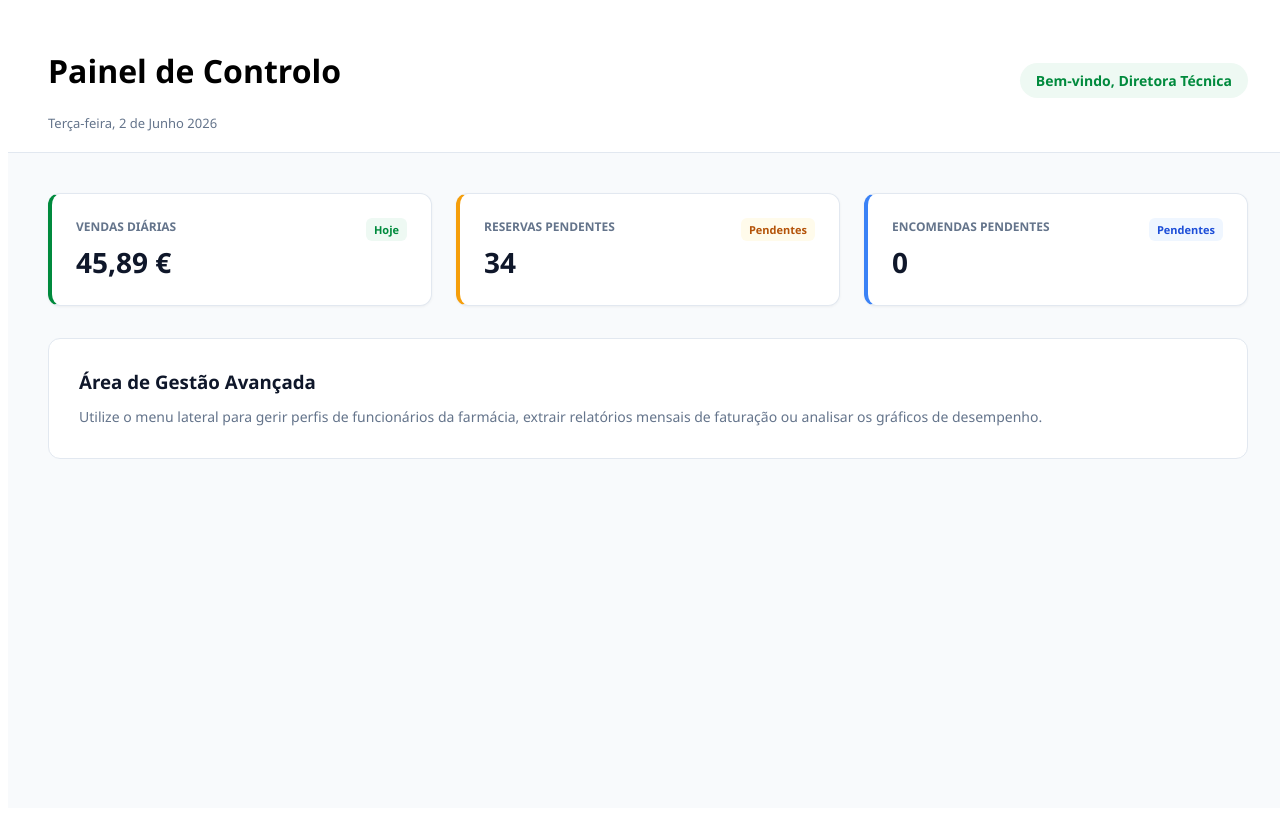
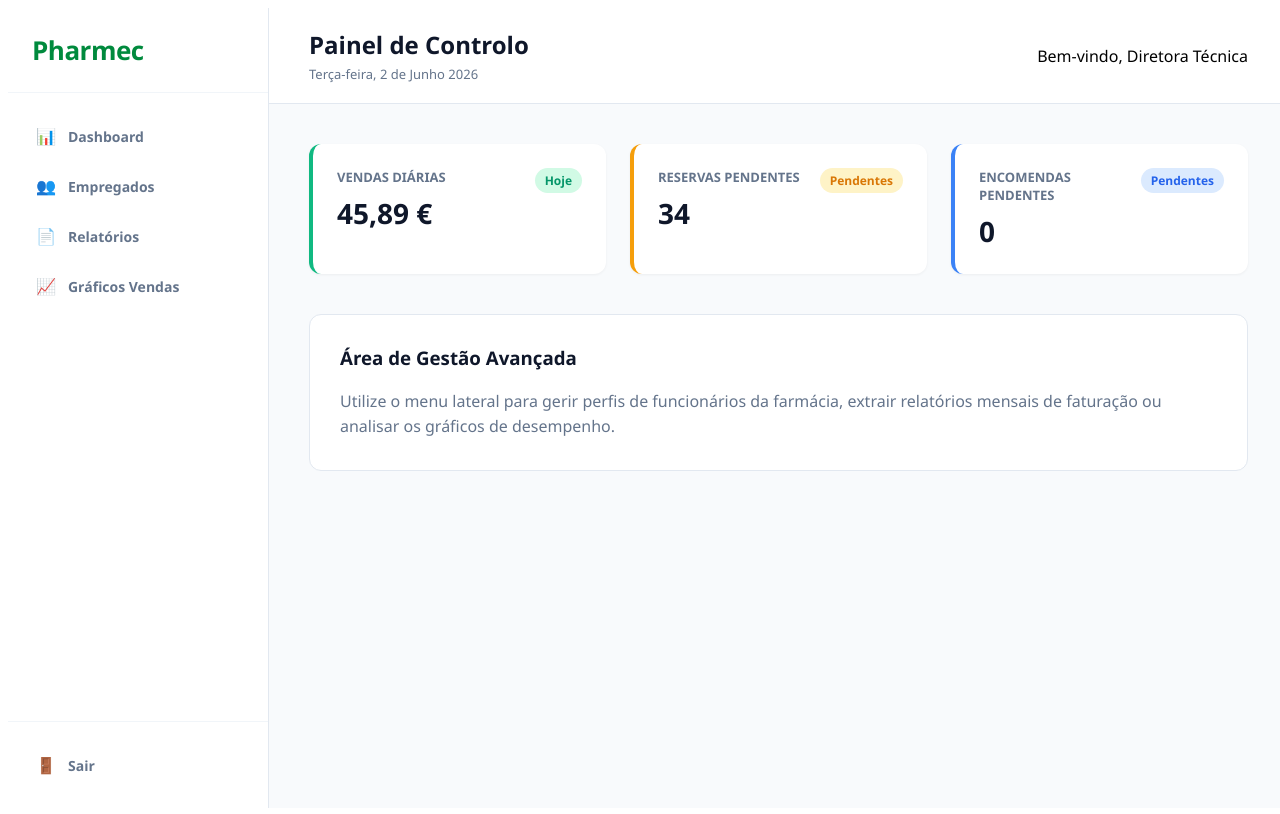
Before and after one commit to Epyke/PharmecWeb, an Angular app: page /dashboard in a window 1280 px wide. Built offline with nearby package versions, Linux system fonts and the light colour scheme.

Commit message:
sidebaer/empregados
sidebar fixa e emoregados para editar e criar

```diff
--- a/src/app/app.routes.ts
+++ b/src/app/app.routes.ts
@@ -4,11 +4,13 @@ import { DashboardComponent } from './dashboard/dashboard';
 import { EmpregadosComponent } from './empregados/empregados';
 import { NovoEmpregadoComponent } from './novo-empregado/novo-empregado';
 
+
 export const routes: Routes = [
   { path: '', redirectTo: 'login', pathMatch: 'full' },
   { path: 'login', component: LoginComponent },
   { path: 'dashboard', component: DashboardComponent },
   { path: 'empregados', component: EmpregadosComponent },
-  { path: 'empregados/novo', component: NovoEmpregadoComponent }
+  { path: 'empregados/novo', component: NovoEmpregadoComponent },
+  { path: 'empregados/editar/:id', component: NovoEmpregadoComponent },
 
 ];
--- a/src/app/dashboard/dashboard.css
+++ b/src/app/dashboard/dashboard.css
@@ -1,3 +1,4 @@
+/* --- Layout Base --- */
 .dashboard-layout {
   display: flex;
   width: 100vw;
@@ -7,80 +8,6 @@
   background-color: #f8fafc;
 }
 
-/* Barra Lateral */
-.sidebar {
-  width: 260px;
-  background-color: #ffffff;
-  border-right: 1px solid #e2e8f0;
-  display: flex;
-  flex-direction: column;
-  height: 100%;
-}
-
-.sidebar-brand {
-  padding: 24px;
-  border-bottom: 1px solid #f1f5f9;
-}
-
-.sidebar-brand h2 {
-  margin: 0;
-  color: #008a3d;
-  font-size: 26px;
-  font-weight: 800;
-  letter-spacing: -0.5px;
-}
-
-.sidebar-brand h2 span {
-  color: #008a3d;
-}
-
-.sidebar-menu {
-  flex: 1;
-  padding: 20px 12px;
-  display: flex;
-  flex-direction: column;
-  gap: 4px;
-}
-
-.menu-item {
-  display: flex;
-  align-items: center;
-  padding: 12px 16px;
-  color: #64748b;
-  text-decoration: none;
-  font-size: 14px;
-  font-weight: 600;
-  border-radius: 8px;
-  cursor: pointer;
-  transition: all 0.2s ease;
-}
-
-.menu-item .icon {
-  margin-right: 12px;
-  font-size: 16px;
-}
-
-.menu-item:hover {
-  background-color: #f1f5f9;
-  color: #1e293b;
-}
-
-.menu-item.active {
-  background-color: #eef9f3;
-  color: #008a3d;
-}
-
-.sidebar-footer {
-  padding: 12px;
-  border-top: 1px solid #f1f5f9;
-}
-
-.menu-item.logout:hover {
-  background-color: #fee2e2;
-  color: #ef4444;
-}
-
-/* Área Central */
 .main-content {
   flex: 1;
   display: flex;
@@ -89,7 +16,6 @@
   overflow-y: auto;
 }
 
-/* Topbar */
 .topbar {
   background-color: #ffffff;
   padding: 20px 40px;
@@ -99,7 +25,7 @@
   align-items: center;
 }
 
-.topbar left h1 {
+.topbar h1 {
   margin: 0 0 4px 0;
   font-size: 24px;
   color: #0f172a;
@@ -111,42 +37,33 @@
   color: #64748b;
 }
 
-.user-badge {
-  font-size: 14px;
-  font-weight: 700;
-  color: #008a3d;
-  background-color: #eef9f3;
-  padding: 8px 16px;
-  border-radius: 20px;
-}
-
-/* Corpo do Painel */
 .panel-body {
   padding: 40px;
 }
 
-/* Grelha de Cartões */
+/* --- Estilos Específicos do Dashboard (Cartões e Grelha) --- */
 .stats-grid {
   display: grid;
-  grid-template-columns: repeat(auto-fit, minmax(240px, 1fr));
+  grid-template-columns: repeat(auto-fit, minmax(250px, 1fr));
   gap: 24px;
-  margin-bottom: 32px;
+  margin-bottom: 40px;
 }
 
 .stat-card {
   background-color: #ffffff;
-  border: 1px solid #e2e8f0;
+  padding: 24px;
   border-radius: 12px;
-  padding: 24px;
+  box-shadow: 0 1px 3px rgba(0,0,0,0.05);
   display: flex;
   justify-content: space-between;
   align-items: flex-start;
-  box-shadow: 0 1px 3px rgba(0,0,0,0.05);
+  border-left: 4px solid transparent;
 }
 
-.stat-card.border-green { border-left: 4px solid #008a3d; }
-.stat-card.border-orange { border-left: 4px solid #f59e0b; }
-.stat-card.border-blue { border-left: 4px solid #3b82f6; }
+/* Cores das bordas laterais dos cartões */
+.border-green { border-left-color: #10b981; }
+.border-orange { border-left-color: #f59e0b; }
+.border-blue { border-left-color: #3b82f6; }
 
 .card-info {
   display: flex;
@@ -154,11 +71,11 @@
 }
 
 .card-subtitle {
-  font-size: 12px;
-  font-weight: 700;
+  font-size: 13px;
   color: #64748b;
+  margin-bottom: 8px;
+  font-weight: 600;
   text-transform: uppercase;
-  margin-bottom: 8px;
 }
 
 .card-title {
@@ -167,32 +84,33 @@
   color: #0f172a;
 }
 
+/* Badges (Etiquetas) coloridas */
 .badge {
-  font-size: 11px;
-  font-weight: 700;
-  padding: 4px 8px;
-  border-radius: 6px;
+  padding: 4px 10px;
+  border-radius: 20px;
+  font-size: 12px;
+  font-weight: 600;
 }
 
-.badge-green { background-color: #eef9f3; color: #008a3d; }
-.badge-orange { background-color: #fffbeb; color: #b45309; }
-.badge-blue { background-color: #eff6ff; color: #1d4ed8; }
+.badge-green { background-color: #d1fae5; color: #059669; }
+.badge-orange { background-color: #fef3c7; color: #d97706; }
+.badge-blue { background-color: #dbeafe; color: #2563eb; }
 
+/* Caixa de Informação inferior */
 .dashboard-info-box {
   background-color: #ffffff;
+  padding: 30px;
+  border-radius: 12px;
   border: 1px solid #e2e8f0;
-  border-radius: 12px;
-  padding: 30px;
 }
 
 .dashboard-info-box h3 {
-  margin: 0 0 12px 0;
+  margin-top: 0;
   color: #0f172a;
 }
 
 .dashboard-info-box p {
-  margin: 0;
   color: #64748b;
   line-height: 1.6;
-  font-size: 14px;
+  margin-bottom: 0;
 }
--- a/src/app/dashboard/dashboard.html
+++ b/src/app/dashboard/dashboard.html
@@ -1,4 +1,6 @@
 <div class="dashboard-layout">
+
+  <app-sidebar></app-sidebar>
 
   <main class="main-content">
 
--- a/src/app/dashboard/dashboard.ts
+++ b/src/app/dashboard/dashboard.ts
@@ -1,12 +1,13 @@
 import { Component } from '@angular/core';
 import { CommonModule } from '@angular/common';
 import { RouterModule } from '@angular/router';
+import { SidebarComponent } from '../sidebar/sidebar';
 
 
 @Component({
   selector: 'app-dashboard',
   standalone: true,
-  imports: [CommonModule, RouterModule],
+  imports: [CommonModule, RouterModule, SidebarComponent],
   templateUrl: './dashboard.html',
   styleUrl: './dashboard.css'
 })
--- a/src/app/empregados/empregados.css
+++ b/src/app/empregados/empregados.css
@@ -1,4 +1,4 @@
-/* Layout Base (Igual ao Dashboard) */
+/* --- Layout Base e Conteúdo Principal --- */
 .dashboard-layout {
   display: flex;
   width: 100vw;
@@ -6,68 +6,6 @@
   overflow: hidden;
   font-family: 'Segoe UI', Tahoma, Geneva, Verdana, sans-serif;
   background-color: #f8fafc;
-}
-
-.sidebar {
-  width: 260px;
-  background-color: #ffffff;
-  border-right: 1px solid #e2e8f0;
-  display: flex;
-  flex-direction: column;
-  height: 100%;
-}
-
-.sidebar-brand {
-  padding: 24px;
-  border-bottom: 1px solid #f1f5f9;
-}
-
-.sidebar-brand h2 {
-  margin: 0;
-  color: #008a3d;
-  font-size: 26px;
-  font-weight: 800;
-  letter-spacing: -0.5px;
-}
-
-.sidebar-brand h2 span {
-  color: #008a3d;
-}
-
-.sidebar-menu {
-  flex: 1;
-  padding: 20px 12px;
-  display: flex;
-  flex-direction: column;
-  gap: 4px;
-}
-
-.menu-item {
-  display: flex;
-  align-items: center;
-  padding: 12px 16px;
-  color: #64748b;
-  text-decoration: none;
-  font-size: 14px;
-  font-weight: 600;
-  border-radius: 8px;
-  cursor: pointer;
-  transition: all 0.2s ease;
-}
-
-.menu-item .icon {
-  margin-right: 12px;
-  font-size: 16px;
-}
-
-.menu-item:hover {
-  background-color: #f1f5f9;
-  color: #1e293b;
-}
-
-.menu-item.active {
-  background-color: #eef9f3;
-  color: #008a3d;
 }
 
 .main-content {
@@ -177,13 +115,13 @@
   border-radius: 20px;
   font-size: 12px;
   font-weight: 600;
-  background-color: #fee2e2; /* Vermelho claro */
-  color: #ef4444; /* Vermelho escuro */
+  background-color: #fee2e2;
+  color: #ef4444;
 }
 
 .status-badge.active {
-  background-color: #eef9f3; /* Verde claro */
-  color: #008a3d; /* Verde escuro */
+  background-color: #eef9f3;
+  color: #008a3d;
 }
 
 /* Botões de Ação na Tabela */
--- a/src/app/empregados/empregados.html
+++ b/src/app/empregados/empregados.html
@@ -1,16 +1,6 @@
 <div class="dashboard-layout">
 
-  <aside class="sidebar">
-    <div class="sidebar-brand">
-      <h2><span>P</span>harmec</h2>
-    </div>
-    <nav class="sidebar-menu">
-      <a routerLink="/dashboard" class="menu-item"><span class="icon">📊</span> Dashboard</a>
-      <a routerLink="/empregados" class="menu-item active"><span class="icon">👥</span> Empregados</a>
-      <a class="menu-item"><span class="icon">📄</span> Relatórios</a>
-      <a class="menu-item"><span class="icon">📈</span> Gráficos Vendas</a>
-    </nav>
-  </aside>
+  <app-sidebar></app-sidebar>
 
   <main class="main-content">
     <header class="topbar">
@@ -51,10 +41,12 @@
                 <span class="status-badge" [class.active]="emp.ativo !== false">
                   {{ emp.ativo !== false ? 'Ativo' : 'Inativo' }}
                 </span>
-              </td>
               <td class="actions-cell">
-                <button class="btn-icon edit">✏️</button>
-                <button class="btn-icon delete">🗑️</button>
+                <button class="btn-icon edit" routerLink="/empregados/editar/{{ emp.idFuncionario || emp.id }}">✏️</button>
+
+                <button *ngIf="emp.ativo !== false" class="btn-icon delete" (click)="apagar(emp.idFuncionario || emp.id, emp.nome)">🗑️</button>
+
+                <button *ngIf="emp.ativo === false" class="btn-icon restore" (click)="reativar(emp.idFuncionario || emp.id, emp.nome)" title="Reativar Empregado">♻️</button>
               </td>
             </tr>
 
--- a/src/app/services/empregados.ts
+++ b/src/app/services/empregados.ts
@@ -22,4 +22,25 @@ export class EmpregadosService {
     // O POST envia os 'dados' para o 'apiUrl'
     return this.http.post(this.apiUrl, dados);
   }
+
+  apagarEmpregado(id: number): Observable<any> {
+    return this.http.delete(`${this.apiUrl}/${id}`);
+  }
+
+  // --- NOVAS FUNÇÕES PARA O EDITAR ---
+
+  // Vai buscar os dados de apenas UM empregado para preencher o formulário
+  obterEmpregadoPorId(id: number): Observable<any> {
+    return this.http.get<any>(`${this.apiUrl}/${id}`);
+  }
+
+  // Envia as alterações (o PUT) para o Java gravar
+  atualizarEmpregado(id: number, dados: any): Observable<any> {
+    return this.http.put(`${this.apiUrl}/${id}`, dados);
+  }
+  // Pede ao Java para mudar o estado para ativo novamente
+  reativarEmpregado(id: number): Observable<any> {
+    // O PUT exige um corpo (body), por isso enviamos um objeto vazio {}
+    return this.http.put(`${this.apiUrl}/${id}/reativar`, {});
+  }
 }
--- /dev/null
+++ b/src/app/sidebar/sidebar.css
@@ -0,0 +1,73 @@
+/* --- Estilos da Barra Lateral (Sidebar) --- */
+.sidebar {
+  width: 260px;
+  background-color: #ffffff;
+  border-right: 1px solid #e2e8f0;
+  display: flex;
+  flex-direction: column;
+  height: 100%;
+}
+
+.sidebar-brand {
+  padding: 24px;
+  border-bottom: 1px solid #f1f5f9;
+}
+
+.sidebar-brand h2 {
+  margin: 0;
+  color: #008a3d;
+  font-size: 26px;
+  font-weight: 800;
+  letter-spacing: -0.5px;
+}
+
+.sidebar-brand h2 span {
+  color: #008a3d;
+}
+
+.sidebar-menu {
+  flex: 1;
+  padding: 20px 12px;
+  display: flex;
+  flex-direction: column;
+  gap: 4px;
+}
+
+.sidebar-footer {
+  padding: 20px 12px;
+  border-top: 1px solid #f1f5f9;
+}
+
+.menu-item {
+  display: flex;
+  align-items: center;
+  padding: 12px 16px;
+  color: #64748b;
+  text-decoration: none;
+  font-size: 14px;
+  font-weight: 600;
+  border-radius: 8px;
+  cursor: pointer;
+  transition: all 0.2s ease;
+}
+
+.menu-item .icon {
+  margin-right: 12px;
+  font-size: 16px;
+}
+
+.menu-item:hover {
+  background-color: #f1f5f9;
+  color: #1e293b;
+}
+
+.menu-item.active {
+  background-color: #eef9f3;
+  color: #008a3d;
+}
+
+/* Um toque extra para o botão de Sair ficar vermelho ao passar o rato */
+.menu-item.logout:hover {
+  background-color: #fee2e2;
+  color: #ef4444;
+}
--- /dev/null
+++ b/src/app/sidebar/sidebar.html
@@ -0,0 +1,16 @@
+<aside class="sidebar">
+  <div class="sidebar-brand">
+    <h2><span>P</span>harmec</h2>
+  </div>
+
+  <nav class="sidebar-menu">
+    <a routerLink="/dashboard" class="menu-item"><span class="icon">📊</span> Dashboard</a>
+    <a routerLink="/empregados" class="menu-item"><span class="icon">👥</span> Empregados</a>
+    <a class="menu-item"><span class="icon">📄</span> Relatórios</a>
+    <a class="menu-item"><span class="icon">📈</span> Gráficos Vendas</a>
+  </nav>
+
+  <div class="sidebar-footer">
+    <a (click)="logout()" style="cursor: pointer;" class="menu-item logout"><span class="icon">🚪</span> Sair</a>
+  </div>
+</aside>
--- a/src/app/sidebar/sidebar.ts
+++ b/src/app/sidebar/sidebar.ts
@@ -13,9 +13,9 @@ export class SidebarComponent {
 
   constructor(private router: Router) {}
 
-  // A nossa função global de Sair
+  // A função que o botão "Sair" vai chamar
   logout() {
-    localStorage.removeItem('token');
-    this.router.navigate(['/login']);
+    localStorage.removeItem('token'); // Apaga o token
+    this.router.navigate(['/login']); // Vai para o login
   }
 }
```
Also changed, not shown: src/app/empregados/empregados.ts (+41 -10 lines), src/app/novo-empregado/novo-empregado.ts (+47 -2 lines), 1 other file (tests, documents, lock files or other folders).
